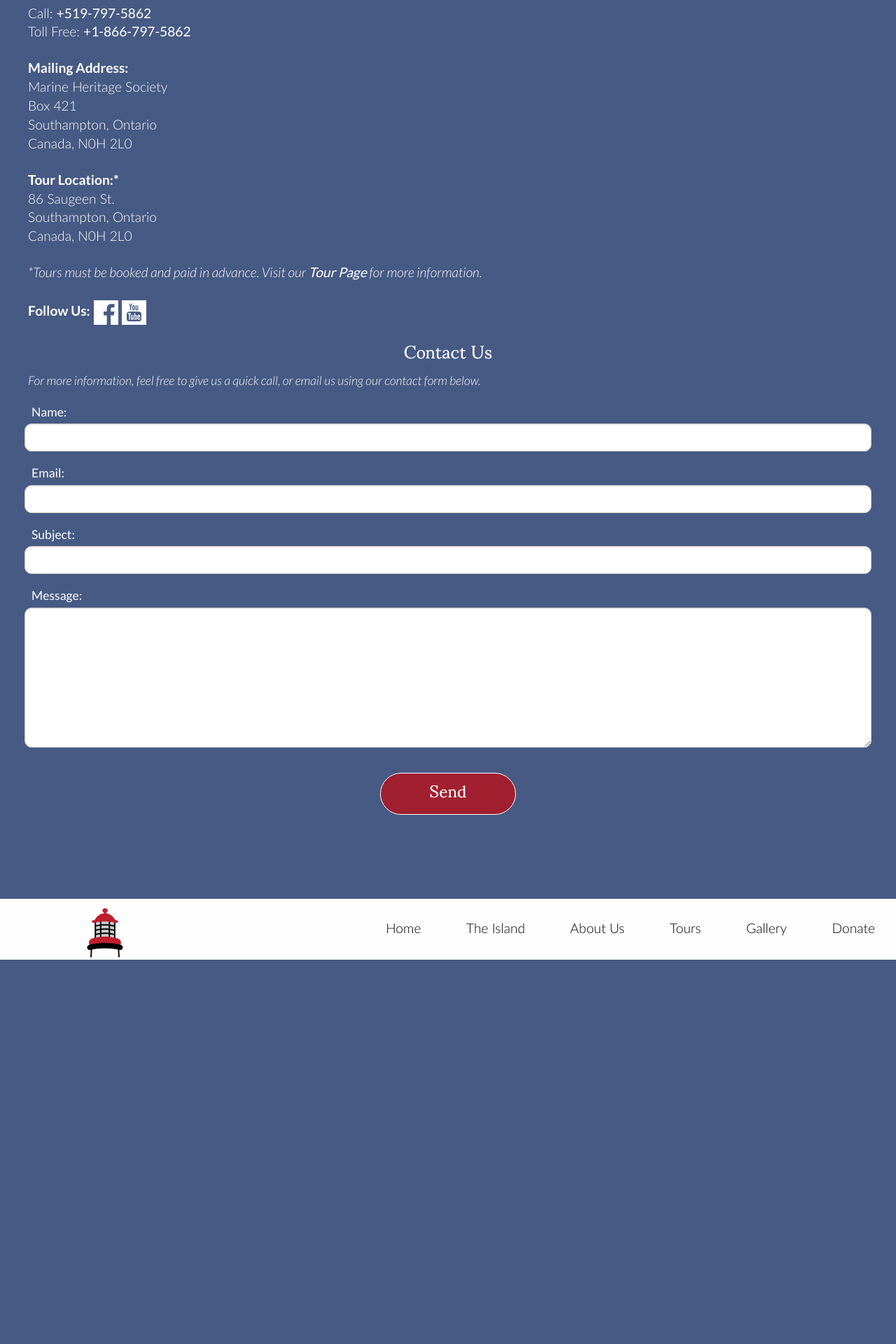
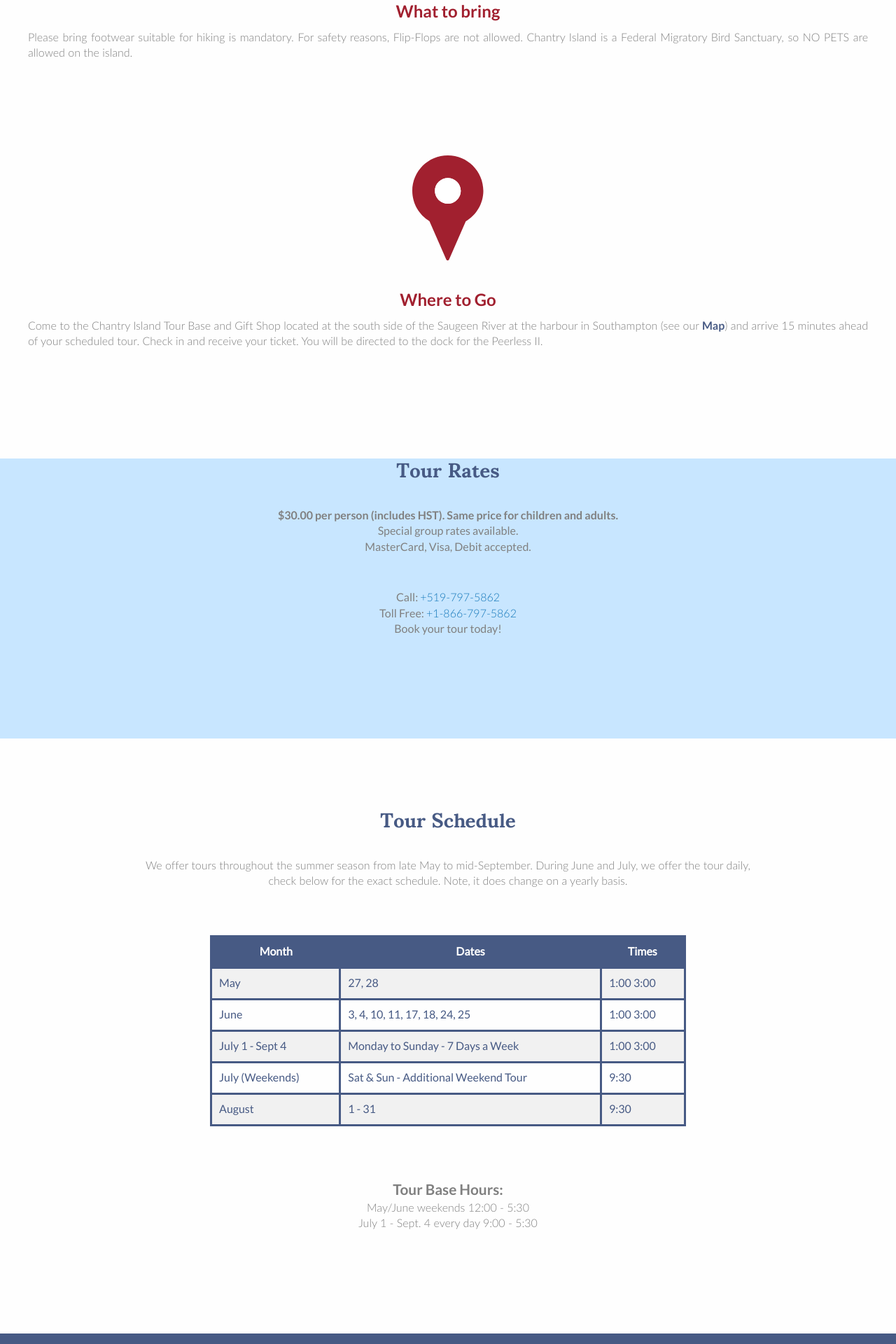
Before and after one commit to mvcrossley/crossley-koza-chantry-island, a PHP site: page /tours.php in a window 1280 px wide. Shown: the part 1626-3546 px from the top of the page at 70% size. Before the commit the page ends 2997 px from the top, so only its background shows below. Run offline with PHP 8.4, Linux system fonts and the light colour scheme; some libraries are stand-ins or nearby versions.

Commit message:
Tour page done, minor changes to footer

```diff
--- a/css/app.css
+++ b/css/app.css
@@ -45,7 +45,7 @@
 /*---------------------------------------------------------------------------------CSS RESET------------------*/
 
 body, html {
-    font-size: 100%
+    font-size: 100%;
     margin: 0 auto;
     padding: 0;
 }
@@ -54,7 +54,7 @@ p, li {
     font-family: 'latolight', sans-serif;
     font-weight: 300;
     color: #808080;
-    font-size: 1.2em;
+    font-size: 1em;
     text-align: justify;
     line-height: 1.4;
 }
@@ -282,12 +282,132 @@ a{
     width: 80px;
 }
 
+/*-------------------------------------------------TOUR STARTS HERE------*/
+
+#tourHeader {
+    background-color: #a1202f;
+    margin-bottom: 30px;
+}
+
+#tourHeader h2, #tourRates h2, #tourSchedule h2 {
+    text-align: center;
+    font-family: 'sumanabold';
+    font-size: 1.8em;
+    margin-top: 100px;
+}
+
+#tourHeader h2 {
+    margin-top: 50px;
+}
+
+#tourHeader p, #tourRates p, #tourSchedule p {
+    margin-top: 30px;
+    text-align: center;
+    font-size: 1em;
+}
+
+#tourHeader .downarrow {
+    width: 80px;
+}
+
+#tourInfo{
+    background-color: #475a84;
+}
+
+#tInfo{
+    padding-top: 50px;
+    height: auto;
+}
+
+#tInfo h2{
+    font-size: 1.7em;
+}
+
+#tInfo p{
+    font-size: 1em;
+}
+
+#tourDetails{
+    margin: 100px auto;
+}
+
+.tourDetail{
+    padding: 40px;
+    text-align: center;
+}
+
+.tourDetail h3{
+    font-family: 'latobold', sans-serif;
+    font-size: 1.5em;
+    text-align: center;
+    color: #a1202f;
+}
+
+.tourDetail p{
+    font-size: 1em;
+}
+.tourDetail p a{
+    font-family: 'latobold', sans-serif;
+}
+
+.tourDetail img{
+    height: 150px;
+    margin: 40px 20px;
+}
+
+#tourRates{
+    background-color: #c8e6ff;
+}
+
+#tourRates h2{
+    margin-top: 80px;
+}
+
+#tourRates p{
+    font-size: 1em;
+    font-family: 'latoregular', sans-serif;
+}
+#tourRates p span{
+    font-family: 'latobold';
+}
+
+#tourTable{
+    padding: 30px 10px;
+    margin: 0 auto;
+    max-width: 700px;
+}
+
+#tourTable table, #tourTable tr, #tourTable td{
+    border: 3px solid #475a84;
+    border-collapse: collapse;
+}
+
+#tourTable th{
+    background-color: #475a84;
+    color: white;
+}
+
+#tourTable tr{
+    font-family: 'latoregular';
+    color: #475a84;
+}
+
+#tSchedule p span{
+    font-family: 'latobold';
+    font-size: 1.3em;
+}
+
+#tSchedule {
+    margin-bottom: 50px;
+    height: auto;
+}
+
+
 /*--------------------------------------------------CONTACT FOOTER STARTS HERE-----*/
 
 #contactFooter{
     background-color: #475A84;
     padding: 100px 20px;
-
 }
 
 #locationSec{
@@ -498,12 +618,17 @@ a{
     #donation h2{
         margin-top: 115px;
     }
+
+/*----------------------TOUR---------------*/
+
+
+
+
 /*----------------------CONTACT---------------*/
 
 
     #contactUs{
         padding: 0;
-
     }
 
     #contactInfo {
@@ -513,6 +638,7 @@ a{
 
     #contactInfo p {
         text-align: left;
+        font-size: 1em;
     }
 
     #contactMap iframe {
--- a/includes/footer.html
+++ b/includes/footer.html
@@ -28,7 +28,7 @@
 						Canada, N0H 2L0<br>
 					</p>
 					<p id="tourStip">
-						*Tours must be booked and paid in advance. Visit our <a href="tours.html">Tour Page</a> for more information.
+						*Tours must be booked and paid in advance. Visit our <a href="tours.php">Tour Page</a> for more information.
 					</p>
 
 					<p><span>Follow Us:</span>
@@ -73,7 +73,7 @@
 				</form>
 			</div>
 		</div>
-      </div>
+    </div>
     </section>
 
     <footer id="mainFooter" class="row">
--- a/tours.php
+++ b/tours.php
@@ -13,40 +13,51 @@
   <body>
     <?php include("includes/header.html");?>
 
-    <section id="tourHeader" class="row">
+    <section id="tourHeader" class="sameLook row expanded">
     <h2 class="hide">Tour with Us</h2>
-      <p>As you take the 15 minute boat ride to the island you will enjoy the outstanding views of the sandy beach shoreline and the deep blue waters of Lake Huron. During your two hour guided visit on Chantry Island, you have the opportunity to climb to the top of the Imperial Lighthouse for extraordinary views of the island.</p>
+
+      <div class="sideImage small-12 medium-6 large-7 float-left columns" data-interchange="[images/mobtourbanner.jpg, small], [images/tabtourbanner.jpg, medium], [images/desktourbanner.jpg, large]">
+      </div>
+        <div class="small-12 medium-6 large-5 float-right columns">
+          <h2 class="white center">Join us on a Tour...</h2>
+            <p class="white">As you take the 15 minute boat ride to the island you will enjoy the outstanding views of the sandy beach shoreline and the deep blue waters of Lake Huron. During your two hour guided visit on Chantry Island, you have the opportunity to climb to the top of the Imperial Lighthouse for extraordinary views of the island.</p>
+          <div class="center show-for-small-only"><a href="#islandIntro"><img class="downarrow" src="images/whitearrow.svg"></a></div>
+        </div>
     </section>
 
     <section id="tourInfo" class="row">
+    <div id="tInfo" class="sameLook">
       <h2 class="center white">Tour Information</h2>
-      <p>Since our tours are limited to a few people per trip,  and require a short boatride and hike, please take the time to consider our tour requirements before booking. The tour is much like a medium hike and requires a degree of agility and fitness. You can enjoy the tour without climbing the 106 steps in the Lighthouse tower. However, when you do reach the light room, you will always remember the view.</p>
+        <p class="white">Since our tours are limited to a few people per trip,  and require a short boatride and hike, please take the time to consider our tour requirements before booking. The tour is much like a medium hike and requires a degree of agility and fitness. You can enjoy the tour without climbing the 106 steps in the Lighthouse tower. However, when you do reach the light room, you will always remember the view.</p>
+      </div>
+    </section>
 
+    <section id="tourDetails" class="row">
       <div id="infoList">
-        <div class="infoPiece small-12 medium-4 column">
-        <img src="">
+        <div class="tourDetail medium-12 large-4 column">
+        <img src="images/tour-icon-01.svg" alt="How to book">
           <h3>How to Book</h3>
           <p>The 2 hour tour must be pre-booked and prepaid. Since the Chantry Island is also Federal Bird Sanctuary we are only able to bring 9 persons per tour.  For safety, children must be a minimum of 4 feet tall and must be accompanied by an Adult.</p>
         </div>
-        <div class="infoPiece small-12 medium-4 column">
-        <img src="">
+        <div class="tourDetail medium-12 large-4 column">
+        <img src="images/tour-icon-02.svg" alt="What to bring">
           <h3>What to bring</h3>
           <p>Please bring footwear suitable for hiking is mandatory. For safety reasons, Flip-Flops are not allowed. Chantry Island is a Federal Migratory Bird Sanctuary, so NO PETS are allowed on the island.</p>
         </div>
-        <div class="infoPiece small-12 medium-4 column">
-        <img src="">
+        <div class="tourDetail medium-12 large-4 column">
+        <img src="images/tour-icon-03.svg" alt="Where to go">
           <h3>Where to Go</h3>
-          <p>Come to the Chantry Island Tour Base and Gift Shop located at the south side of the Saugeen River at the harbour in Southampton <a href="#contactMap">(See Our Map)</a> and arrive 15 minutes ahead of your scheduled tour. Check in and receive your ticket. You will be directed to the dock for the Peerless II.</p>
+          <p>Come to the Chantry Island Tour Base and Gift Shop located at the south side of the Saugeen River at the harbour in Southampton (see our <a class="blue" href="#contactMap">Map</a>) and arrive 15 minutes ahead of your scheduled tour. Check in and receive your ticket. You will be directed to the dock for the Peerless II.</p>
         </div>
       </div>
     </section>
 
-    <section id="tourRates" class="row">
-    <h2 class="blue">Tour Rates</h2>
+    <section id="tourRates" class="row sameLook">
+      <h2 class="blue center">Tour Rates</h2>
         <p>
           <span>$30.00 per person (includes HST). Same price for children and adults.</span><br>
           Special group rates available.<br>
-          MasterCard, Visa, Debit accepted<br>
+          MasterCard, Visa, Debit accepted.<br>
         </p>
         <p>
           Call: <a href="tel:519-797-5862">+519-797-5862 </a><br>
@@ -56,7 +67,49 @@
     </section>
 
     <section id="tourSchedule" class="row">
+      <div id="tSchedule" class="sameLook">
       <h2 class="blue">Tour Schedule</h2>
+      <p>We offer tours throughout the summer season from late May to mid-September. During June and July, we offer the tour daily, check below for the exact schedule. Note, it does change on a yearly basis.</p>
+        <div id="tourTable">
+          <table>
+            <tr>
+              <th>Month</th>
+              <th>Dates</th>
+              <th>Times</th>
+            </tr>
+            <tr>
+              <td>May</td>
+              <td>27, 28</td>
+              <td>1:00 3:00</td>
+            </tr>
+            <tr>
+              <td>June</td>
+              <td>3, 4, 10, 11, 17, 18, 24, 25</td>
+              <td>1:00  3:00</td>
+            </tr>
+            <tr>
+              <td>July 1 - Sept 4</td>
+              <td>Monday to Sunday - 7 Days a Week</td>
+              <td>1:00  3:00</td>
+            </tr>
+            <tr>
+              <td>July (Weekends)</td>
+              <td>Sat &#38; Sun - Additional Weekend Tour</td>
+              <td>9:30</td>
+            </tr>
+            <tr>
+              <td>August</td>
+              <td>1 - 31</td>
+              <td>9:30</td>
+            </tr>
+          </table>
+        </div>
+
+        <p><span>Tour Base Hours:</span><br>
+          May/June weekends 12:00 - 5:30<br>
+          July 1 - Sept. 4 every day 9:00 - 5:30
+        </p>
+      </div>
     </section>
 
 
```
Also changed, not shown: images/desktourbanner.jpg (added), images/mobtourbanner.jpg (added), images/tabtourbanner.jpg (added), images/tour-icon-01.svg (added), images/tour-icon-02.svg (added), images/tour-icon-03.svg (added), 1 other file. Lines whose indentation alone changed are shown as unchanged.
